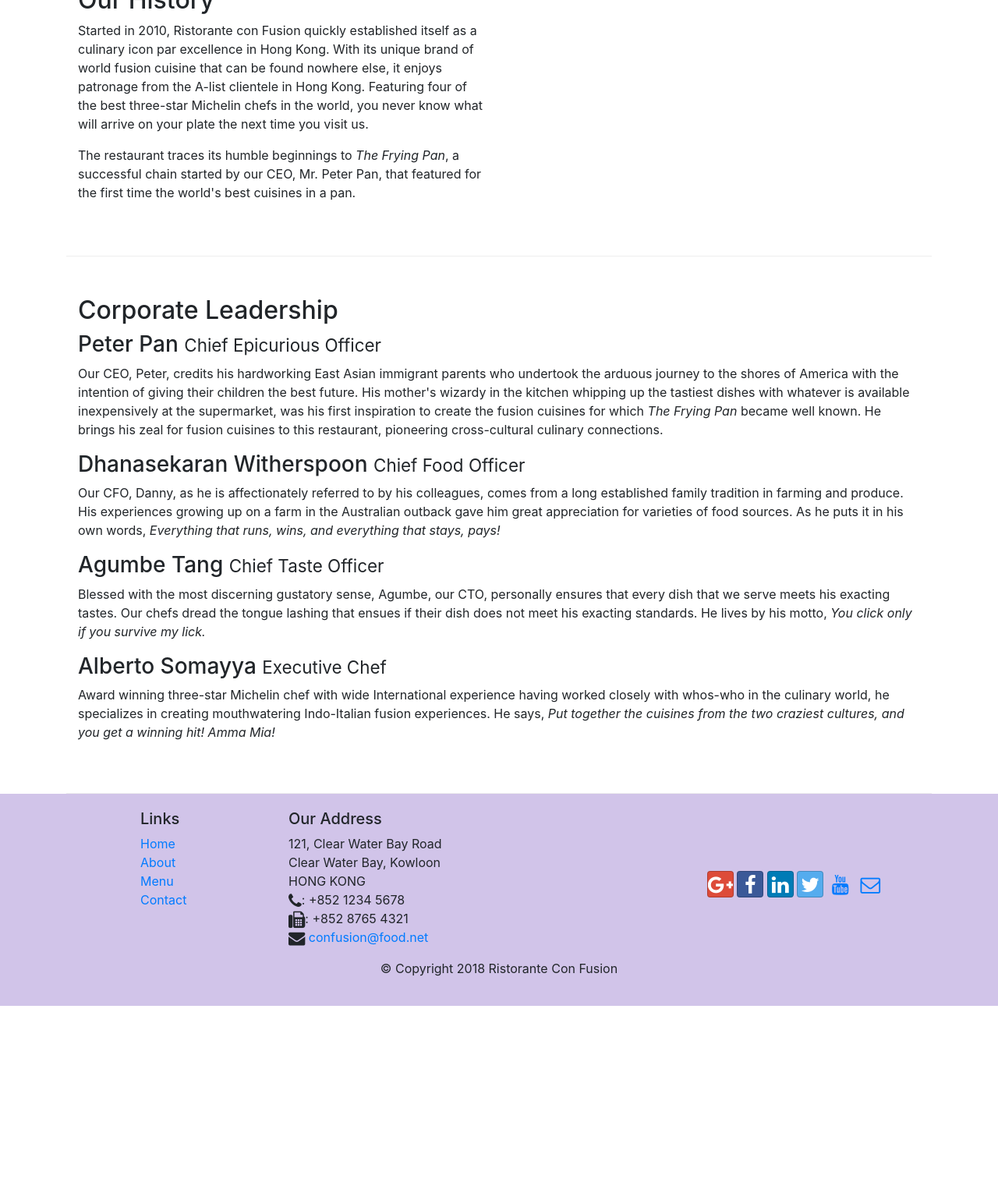
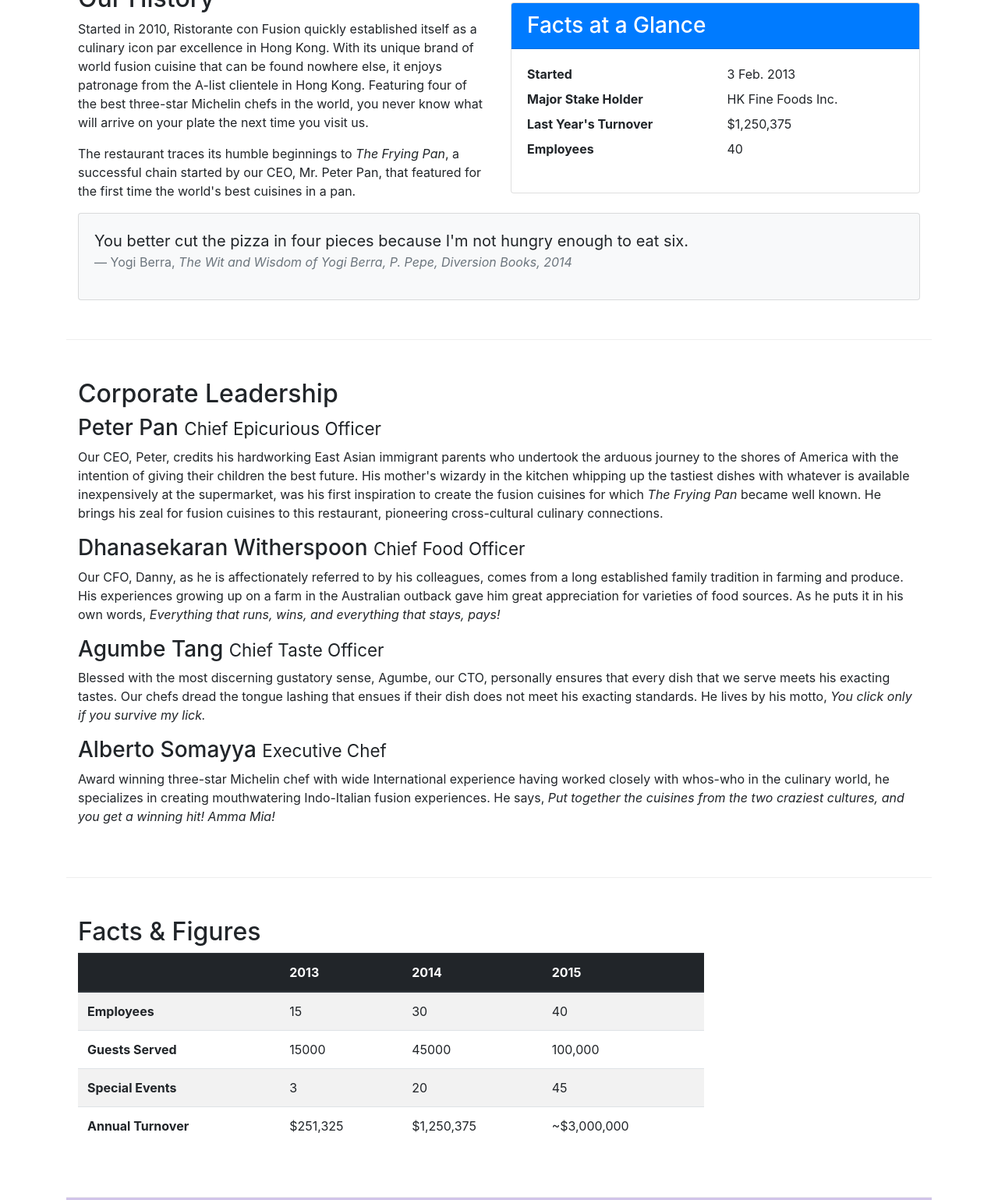
Before and after one commit to expeon07/conF, a website: page aboutus.html in a window 1280 px wide. Shown: the part 536-2075 px from the top of the page at 78% size. Before the commit the page ends 1826 px from the top, so only its background shows below. Drawn offline with nearby package versions, Linux system fonts and the light colour scheme.

Commit message:
tables and card

```diff
--- a/aboutus.html
+++ b/aboutus.html
@@ -26,7 +26,7 @@
             <div class="collapse navbar-collapse" id="Navbar">
                 <ul class="navbar-nav mr-auto">
                     <li class="nav-item"><a class="nav-link" href="./index.html"><span class="fa fa-home fa-lg"></span> Home</a></li>
-                    <li class="nav-item active"><a class="nav-link" href="./aboutus.html"><span class="fa fa-info fa-lg"></span> About</a></li>
+                    <li clss="nav-item active"><a class="nav-link" href="./aboutus.html"><span class="fa fa-info fa-lg"></span> About</a></li>
                     <li class="nav-item"><a class="nav-link" href="#"><span class="fa fa-list fa-lg"></span> Menu</a></li>
                     <li class="nav-item"><a class="nav-link" href="./contactus.html"><span class="fa fa-address-card fa-lg"></span> Contact</a></li>
                 </ul>
@@ -65,7 +65,36 @@
                 <p>Started in 2010, Ristorante con Fusion quickly established itself as a culinary icon par excellence in Hong Kong. With its unique brand of world fusion cuisine that can be found nowhere else, it enjoys patronage from the A-list clientele in Hong Kong.  Featuring four of the best three-star Michelin chefs in the world, you never know what will arrive on your plate the next time you visit us.</p>
                 <p>The restaurant traces its humble beginnings to <em>The Frying Pan</em>, a successful chain started by our CEO, Mr. Peter Pan, that featured for the first time the world's best cuisines in a pan.</p>
             </div>
-            <div>
+            <div class="col-sm">
+                <div class="card">
+                    <h3 class="card-header bg-primary text-white">Facts at a Glance</h3>
+                    <div class="card-body">
+                        <dl class="row">
+                            <dt class="col-6">Started</dt>
+                            <dd class="col-6">3 Feb. 2013</dd>
+                            <dt class="col-6">Major Stake Holder</dt>
+                            <dd class="col-6">HK Fine Foods Inc.</dd>
+                            <dt class="col-6">Last Year's Turnover</dt>
+                            <dd class="col-6">$1,250,375</dd>
+                            <dt class="col-6">Employees</dt>
+                            <dd class="col-6">40</dd>
+                        </dl>
+                    </div>
+                </div>
+            </div>
+            <div class="col-12">
+                <div class="card card-body bg-light">
+                    <blockquote class="blockquote">
+                        <p class="mb-0">You better cut the pizza in four pieces
+                            because I'm not hungry enough to eat six.
+                        </p>
+                        <footer class="blockquote-footer">Yogi Berra,
+                            <cite title="Source Title">The Wit and Wisdom of
+                                Yogi Berra, P. Pepe, Diversion Books, 2014
+                            </cite>
+                        </footer>
+                    </blockquote>
+                </div>
             </div>
         </div>
 
@@ -83,7 +112,51 @@
                 <p class="d-none d-sm-block">Award winning three-star Michelin chef with wide International experience having worked closely with whos-who in the culinary world, he specializes in creating mouthwatering Indo-Italian fusion experiences. He says, <em>Put together the cuisines from the two craziest cultures, and you get a winning hit! Amma Mia!</em></p>
             </div>
        </div>
+       <div class="row row-content">
+           <div class="col-12 col-sm-9">
+               <h2>Facts &amp; Figures</h2>
+               <div class="table-responsive">
+                <table class="table table-striped">
+                    <thead class="thead-dark">
+                        <tr>
+                            <th>&nbsp;</th>
+                            <th>2013</th>
+                            <th>2014</th>
+                            <th>2015</th>
+                        </tr>
+                    </thead>
+                    <tbody>
+                        <tr>
+                            <th>Employees</th>
+                            <td>15</td>
+                            <td>30</td>
+                            <td>40</td>
+                        </tr>
+                        <tr>
+                            <th>Guests Served</th>
+                            <td>15000</td>
+                            <td>45000</td>
+                            <td>100,000</td>
+                        </tr>
+                        <tr>
+                            <th>Special Events</th>
+                            <td>3</td>
+                            <td>20</td>
+                            <td>45</td>
+                        </tr>
+                        <tr>
+                            <th>Annual Turnover</th>
+                            <td>$251,325</td>
+                            <td>$1,250,375</td>
+                            <td>~$3,000,000</td>
+                        </tr>
+                    </tbody>
+                </table>
+           </div>
+           <div class="col-12 col-sm-3">
 
+           </div>
+       </div>
     </div>
 
     <footer class="footer">
```
